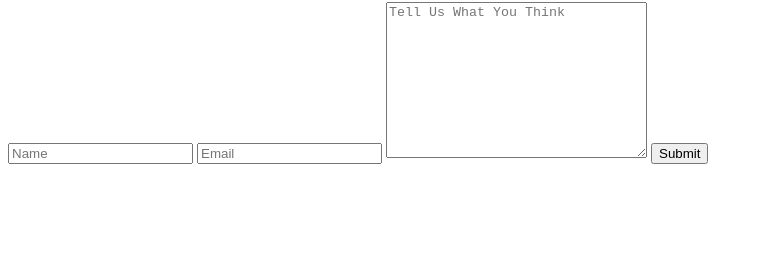
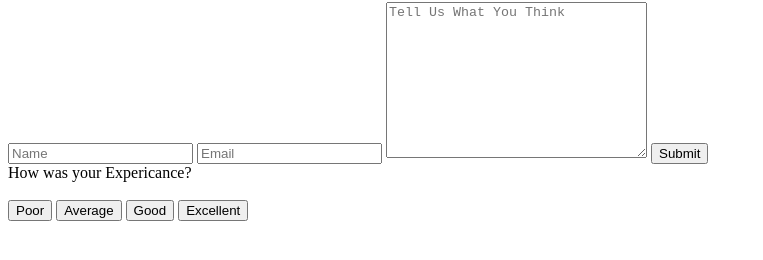
Before and after one commit to VishalValvi-83/Feedback-suggestion-form, a plain HTML site: page Index.html in a window 1280 px wide. Shown: the part 78-338 px from the top of the page, without its empty margins (0-763 px from the left). Drawn offline with Linux system fonts and the light colour scheme.

Commit message:
Added html code for user rating

```diff
--- a/Index.html
+++ b/Index.html
@@ -16,6 +16,22 @@
             <textarea name="Feedback" id="textbox" cols="30" rows="10" placeholder="Tell Us What You Think"></textarea>
             <button type="submit">Submit</button>
         </form>
+
+        <div class="ecperiance">
+            <span class="title2">How was your Expericance?</span>
+            <div class="rating">
+                <div class="rating-field">
+                    <span id="pre-text" style="color: white;"></span>
+                    <img id="emoji" height="30" src="#" alt="">
+                </div>
+                <div>
+                <button onclick="toggleRating('Poor')" id="poor-rating">Poor</button>
+                <button onclick="toggleRating('Average')" id="average-rating">Average</button>
+                <button onclick="toggleRating('Good')" id="good-rating">Good</button>
+                <button onclick="toggleRating('Excellent')" id="excellent-rating">Excellent</button>
+            </div>
+            </div>
+        </div>
     </div>
 </body>
 
```
